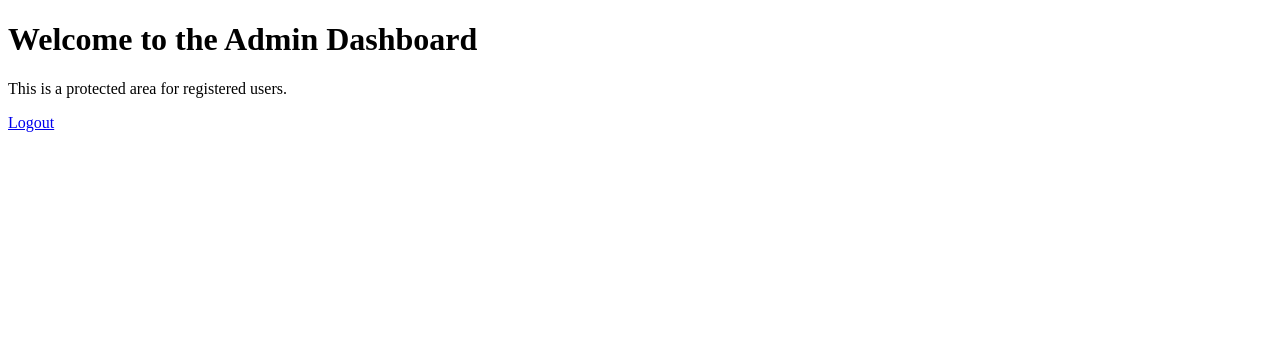
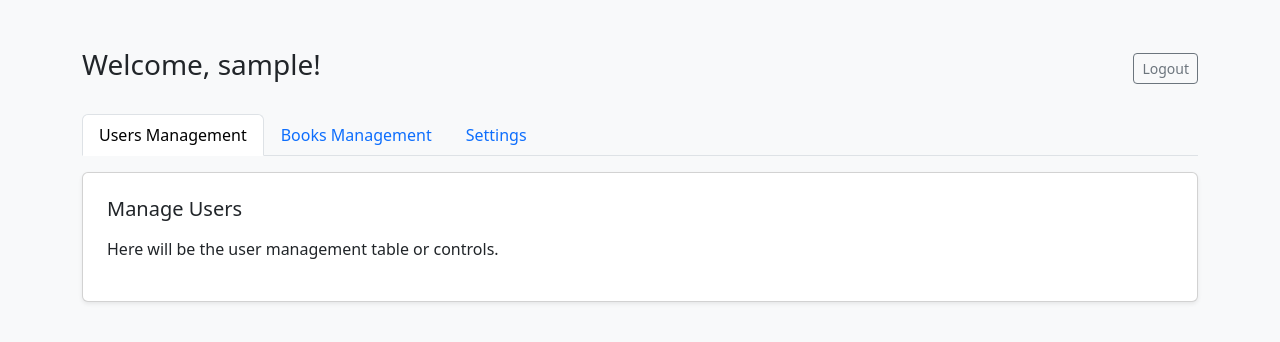
Before and after one commit to GannaUK/library-coursework, a PHP site: page /admin_dashboard.php in a window 1280 px wide. Shown: the top 342 px of the page. Run offline with PHP 8.4, Linux system fonts and the light colour scheme; the visitor is signed in with stand-in values (Sample User, id 1); data that the repository does not hold is empty; a stand-in replaces the project's code that opens the database connection.

Commit message:
admin dashboard initial

```diff
--- a/admin_dashboard.php
+++ b/admin_dashboard.php
@@ -1,16 +1,95 @@
+<?php
+session_start();
+if (!isset($_SESSION['username'])) {
+    header('Location: login.php');
+    exit;
+}
+$username = $_SESSION['username'];
+
+require_once 'includes/db.php';
+
+$stmt = $pdo->prepare("SELECT email, dob FROM db_users WHERE username = :username");
+$stmt->execute(['username' => $username]);
+$user = $stmt->fetch();
+$email = $user['email'] ?? '';
+$dob = $user['dob'] ?? '';
+
+?>
+
 <!DOCTYPE html>
 <html lang="en">
 
 <head>
-    <meta charset="UTF-8">
-    <meta name="viewport" content="width=device-width, initial-scale=1.0">
-    <title>Document</title>
+    <meta charset="UTF-8" />
+    <meta name="viewport" content="width=device-width, initial-scale=1.0" />
+    <title>Admin Dashboard</title>
+    <link href="https://cdn.jsdelivr.net/npm/bootstrap@5.3.3/dist/css/bootstrap.min.css" rel="stylesheet" />
 </head>
 
-<body>
-    <h1>Welcome to the Admin Dashboard</h1>
-    <p>This is a protected area for registered users.</p>
-    <a href="actions/logout.php">Logout</a>
+<body class="bg-light">
+
+    <div class="container my-5">
+        <div class="d-flex justify-content-between align-items-center mb-4">
+            <h1 class="h3">Welcome, <?= htmlspecialchars($username) ?>!</h1>
+            <a href="actions/logout.php" class="btn btn-outline-secondary btn-sm">Logout</a>
+        </div>
+
+        <ul class="nav nav-tabs mb-3" id="adminTab" role="tablist">
+            <li class="nav-item" role="presentation">
+                <button class="nav-link active" id="users-tab" data-bs-toggle="tab" data-bs-target="#users" type="button" role="tab">Users Management</button>
+            </li>
+            <li class="nav-item" role="presentation">
+                <button class="nav-link" id="books-tab" data-bs-toggle="tab" data-bs-target="#books" type="button" role="tab">Books Management</button>
+            </li>
+            <li class="nav-item" role="presentation">
+                <button class="nav-link" id="settings-tab" data-bs-toggle="tab" data-bs-target="#settings" type="button" role="tab">Settings</button>
+            </li>
+        </ul>
+
+        <div class="tab-content" id="adminTabContent">
+
+
+            <!-- Users Management Tab -->
+            <div class="tab-pane fade show active" id="users" role="tabpanel">
+                <div class="card shadow-sm p-4">
+                    <h5 class="card-title mb-3">Manage Users</h5>
+                    <p>Here will be the user management table or controls.</p>
+                </div>
+            </div>
+
+            <!-- Books Management Tab -->
+            <div class="tab-pane fade" id="books" role="tabpanel">
+                <div class="card shadow-sm p-4">
+                    <h5 class="card-title mb-3">Manage Books</h5>
+                    <p>Here will be the books management table or controls.</p>
+                </div>
+            </div>
+
+            <!-- Settings Tab -->
+            <div class="tab-pane fade" id="settings" role="tabpanel">
+                <div class="card shadow-sm p-4">
+                    <h5 class="card-title mb-3">Edit Your Profile</h5>
+                    <form method="POST" action="actions/update_profile.php">
+                        <div class="mb-3">
+                            <label for="dob" class="form-label">Date of birth</label>
+                            <input type="date" class="form-control" id="dob" name="dob" value="<?= htmlspecialchars($dob) ?>" />
+                        </div>
+                        <div class="mb-3">
+                            <label for="email" class="form-label">Email</label>
+                            <input type="email" class="form-control" id="email" name="email" value="<?= htmlspecialchars($email) ?>" />
+                        </div>
+                        <div class="mb-3">
+                            <label for="password" class="form-label">New Password</label>
+                            <input type="password" class="form-control" id="password" name="password" />
+                        </div>
+                        <button type="submit" class="btn btn-primary">Save Changes</button>
+                    </form>
+                </div>
+            </div>
+
+        </div>
+    </div>
+
     <script src="https://cdn.jsdelivr.net/npm/bootstrap@5.3.3/dist/js/bootstrap.bundle.min.js"></script>
 </body>
 
```
